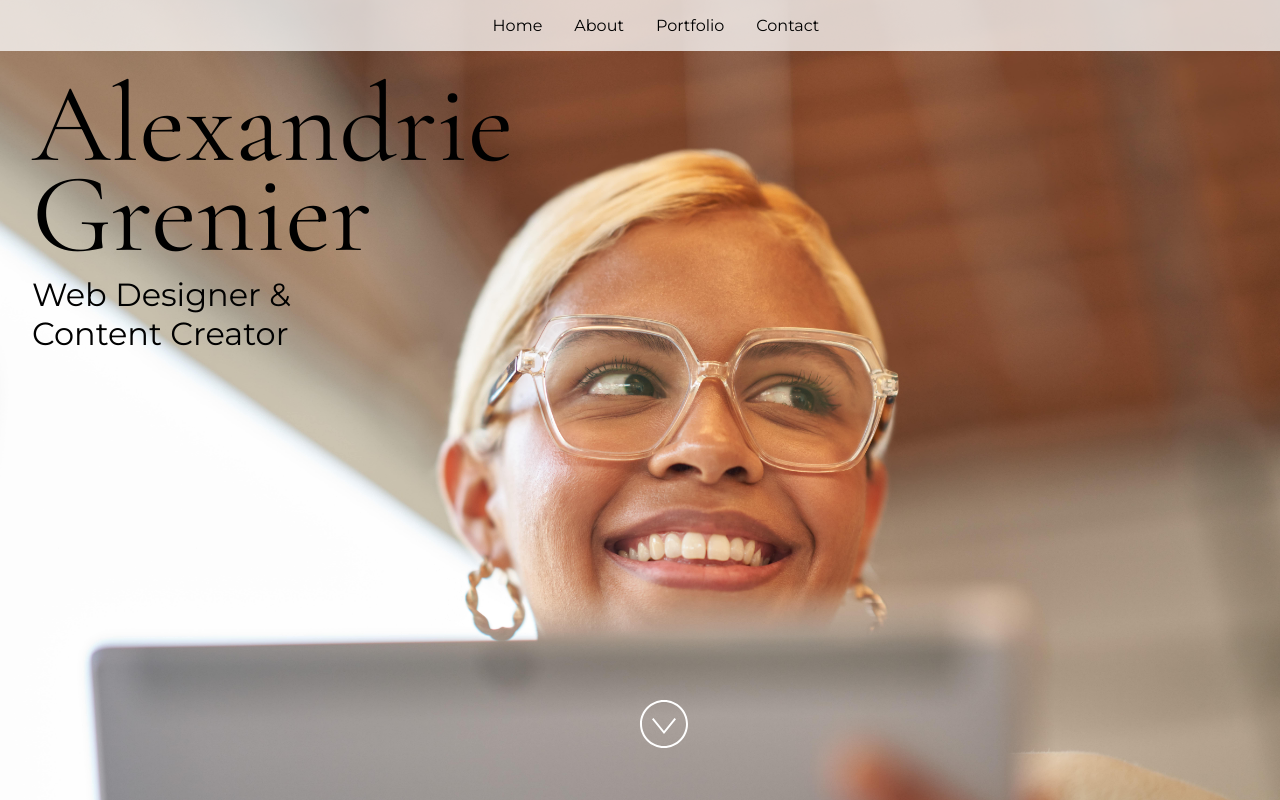
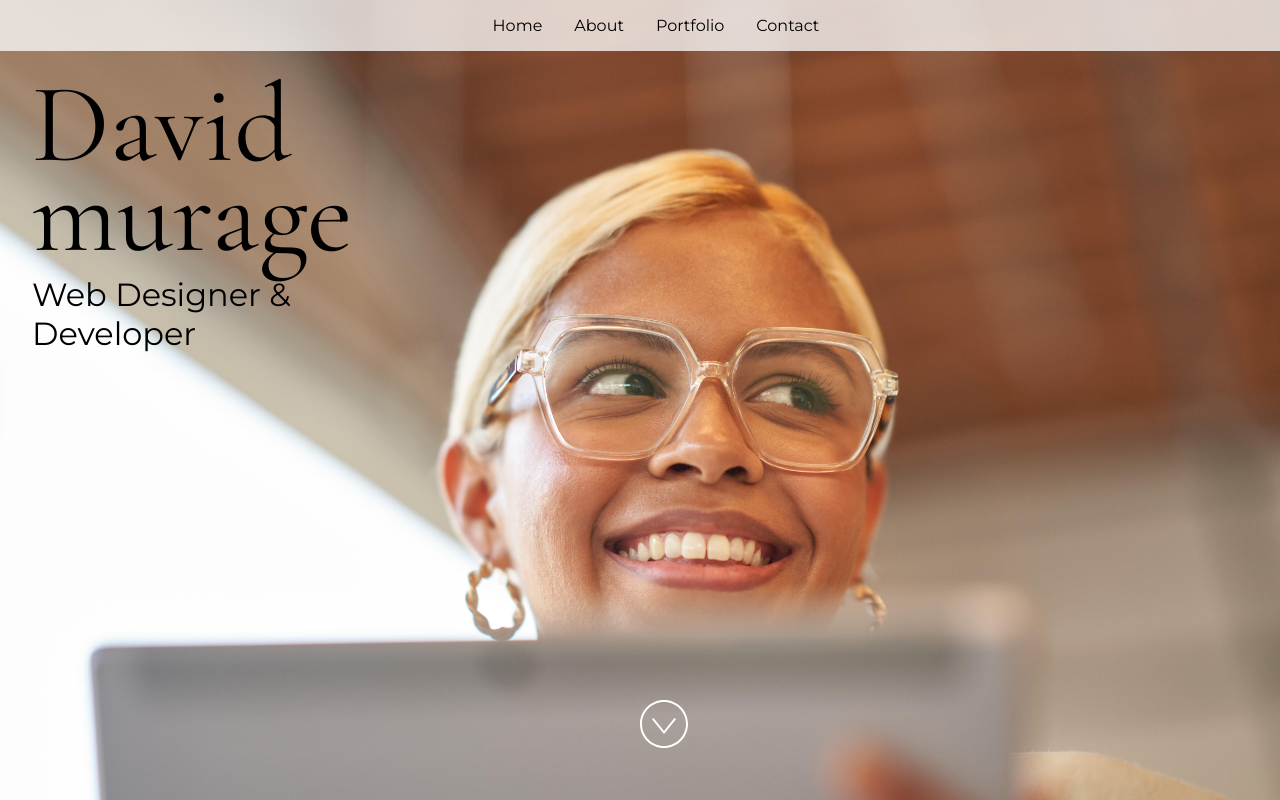
Before and after one commit to davidmurage/Practice, a React (Vite) app: page / in a window 1280 px wide. Built offline with nearby package versions, Linux system fonts and the light colour scheme.

Commit message:
Update App.jsx

```diff
--- a/src/App.jsx
+++ b/src/App.jsx
@@ -24,15 +24,12 @@ import "./styles.css";
  * If you don't have one of the social sites listed, leave it as an empty string.
  */
 const siteProps = {
-  name: "Alexandrie Grenier",
-  title: "Web Designer & Content Creator",
-  email: "alex@example.com",
-  gitHub: "microsoft",
+  name: "David murage",
+  title: "Web Designer & Developer",
+  email: "davidmurage415@gmail.com",
+  gitHub: "https://github.com/davidmurage",
   instagram: "microsoft",
-  linkedIn: "satyanadella",
-  medium: "",
-  twitter: "microsoft",
-  youTube: "Code",
+  linkedIn: "https://www.linkedin.com/in/david-murage-4513a722a/"
 };
 
 const primaryColor = "#4E567E";
```
